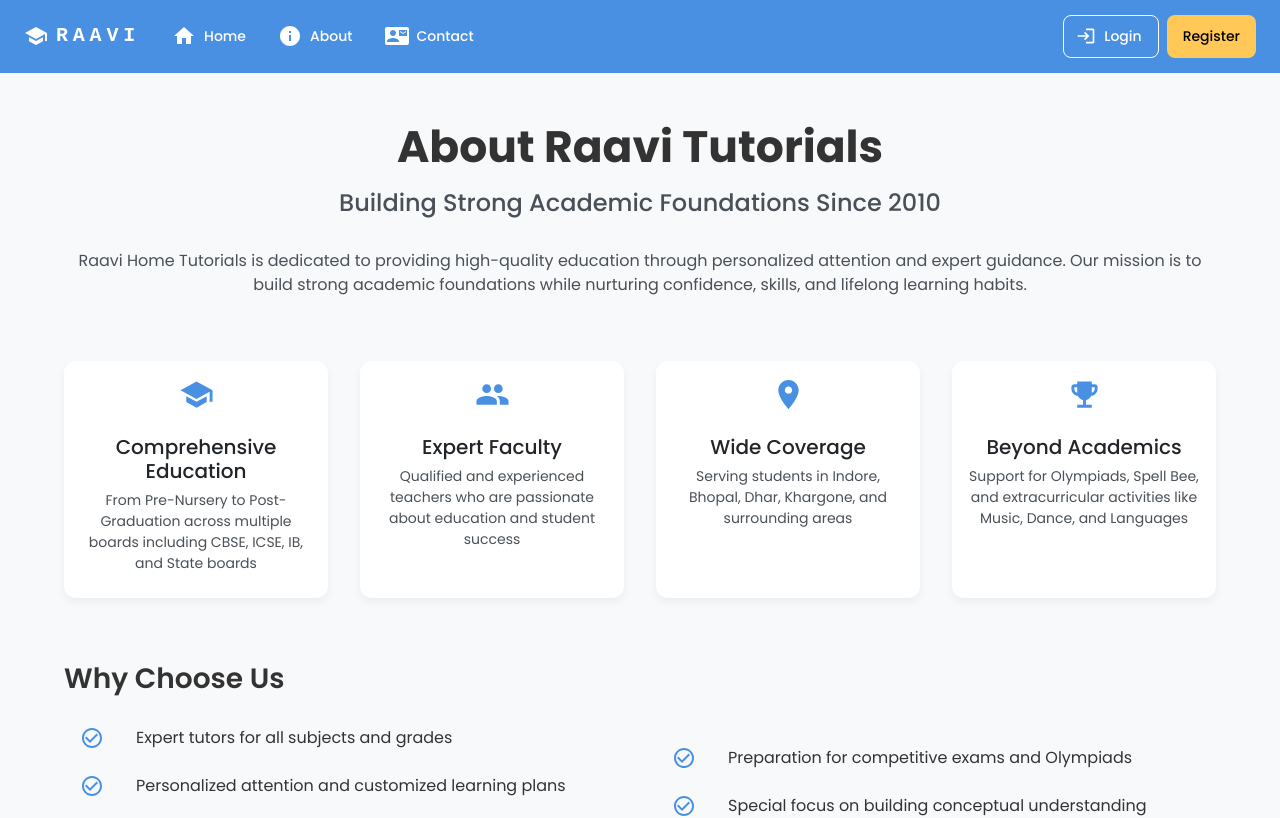
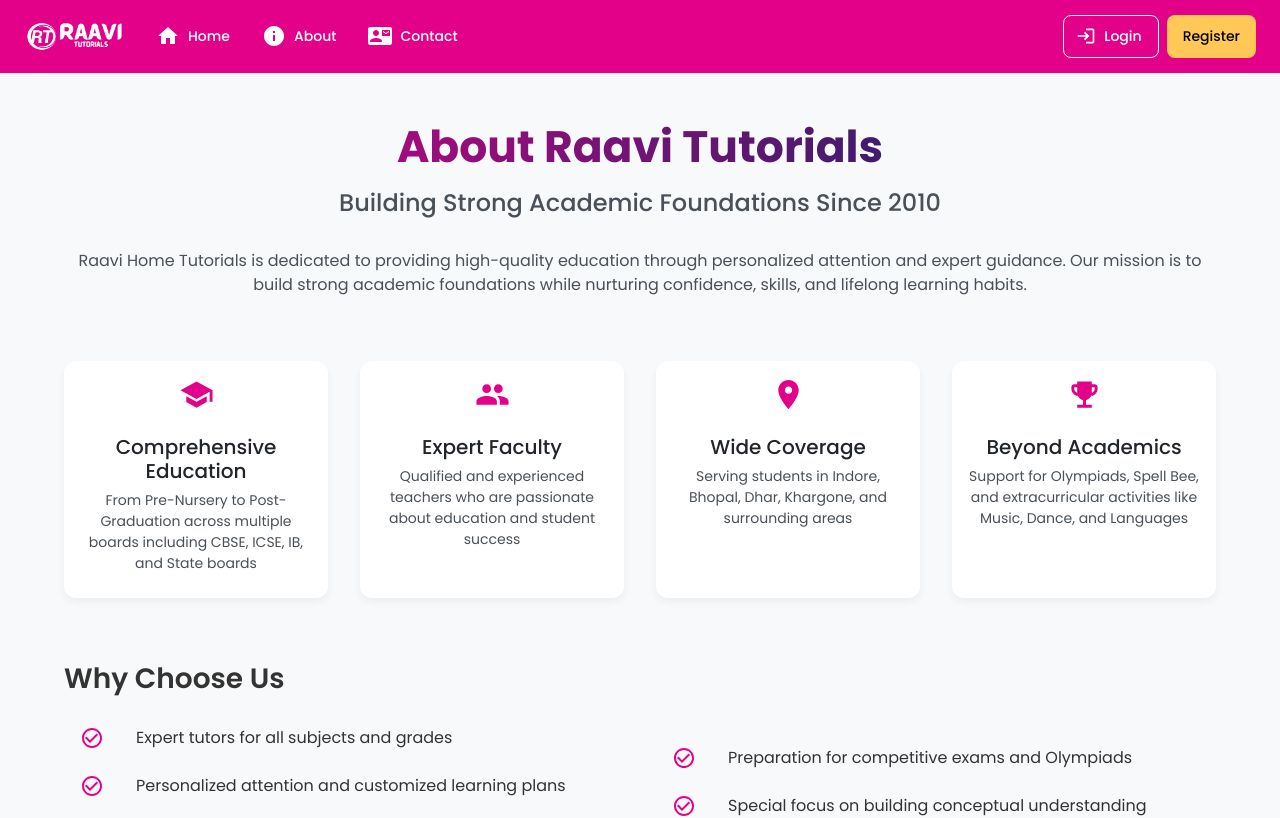
Before and after one commit to ArinBagul/Raavi-Tutorials, a React (Vite) app: page /about in a window 1280 px wide. Shown: the top 818 px of the page. Built offline with nearby package versions, Linux system fonts and the light colour scheme.

Commit message:
Theme Update

```diff
--- a/src/config/theme.js
+++ b/src/config/theme.js
@@ -3,9 +3,9 @@ import { createTheme } from '@mui/material/styles';
 export const theme = createTheme({
   palette: {
     primary: {
-      main: '#4A90E2',
+      main: '#E20188',
       light: '#74AEEB',
-      dark: '#2171C7',
+      dark: '#002661',
       contrastText: '#FFFFFF',
     },
     secondary: {
--- a/src/index.css
+++ b/src/index.css
@@ -3,7 +3,7 @@
 @import url('https://fonts.googleapis.com/css2?family=Nunito:wght@300;400;500;600;700&display=swap');
 
 :root {
-  --primary-color: #4A90E2;
+  --primary-color: #E20188;
   --secondary-color: #FFC857;
   --accent-color: #F95F62;
   --background-color: #F8F9FA;
--- a/src/layouts/MainLayout.jsx
+++ b/src/layouts/MainLayout.jsx
@@ -1,5 +1,5 @@
-import { useState } from 'react';
-import { Outlet, Link as RouterLink, useLocation } from 'react-router-dom';
+import { useState } from "react";
+import { Outlet, Link as RouterLink, useLocation } from "react-router-dom";
 import {
   AppBar,
   Box,
@@ -20,32 +20,28 @@ import {
   ListItemIcon,
   ListItemText,
   Divider,
-} from '@mui/material';
-import MenuIcon from '@mui/icons-material/Menu';
-import HomeIcon from '@mui/icons-material/Home';
-import InfoIcon from '@mui/icons-material/Info';
-import ContactMailIcon from '@mui/icons-material/ContactMail';
-import SchoolIcon from '@mui/icons-material/School';
-import LoginIcon from '@mui/icons-material/Login';
-import { useAuth } from '../contexts/AuthContext';
-import { useDialog } from '../contexts/DialogContext';
+} from "@mui/material";
+import MenuIcon from "@mui/icons-material/Menu";
+import HomeIcon from "@mui/icons-material/Home";
+import InfoIcon from "@mui/icons-material/Info";
+import ContactMailIcon from "@mui/icons-material/ContactMail";
+import SchoolIcon from "@mui/icons-material/School";
+import LoginIcon from "@mui/icons-material/Login";
+import { useAuth } from "../contexts/AuthContext";
+import { useDialog } from "../contexts/DialogContext";
+
+import RaaviLogoWhite from "../assets/RaaviLogo-White.png";
 
 const pages = [
-  { name: 'Home', path: '/', icon: <HomeIcon /> },
-  { name: 'About', path: '/about', icon: <InfoIcon /> },
-  { name: 'Contact', path: '/contact', icon: <ContactMailIcon /> },
+  { name: "Home", path: "/", icon: <HomeIcon /> },
+  { name: "About", path: "/about", icon: <InfoIcon /> },
+  { name: "Contact", path: "/contact", icon: <ContactMailIcon /> },
 ];
 
 const userTypePages = {
-  student: [
-    { name: 'Student Dashboard', path: '/student-dashboard' },
-  ],
-  teacher: [
-    { name: 'Teacher Dashboard', path: '/teacher-dashboard' },
-  ],
-  admin: [
-    { name: 'Admin Panel', path: '/admin-panel' },
-  ],
+  student: [{ name: "Student Dashboard", path: "/student-dashboard" }],
+  teacher: [{ name: "Teacher Dashboard", path: "/teacher-dashboard" }],
+  admin: [{ name: "Admin Panel", path: "/admin-panel" }],
 };
 
 export function MainLayout() {
@@ -78,19 +74,19 @@ export function MainLayout() {
 
   const handleSignOut = () => {
     showConfirm({
-      title: 'Sign Out',
-      message: 'Are you sure you want to sign out?',
+      title: "Sign Out",
+      message: "Are you sure you want to sign out?",
       onConfirm: async () => {
         const { error } = await signOut();
         if (error) {
           showSnackbar({
-            message: 'Error signing out. Please try again.',
-            severity: 'error',
+            message: "Error signing out. Please try again.",
+            severity: "error",
           });
         } else {
           showSnackbar({
-            message: 'Successfully signed out',
-            severity: 'success',
+            message: "Successfully signed out",
+            severity: "success",
           });
         }
       },
@@ -100,21 +96,18 @@ export function MainLayout() {
   const getUserMenu = () => {
     if (!user) {
       return [
-        { name: 'Student Login', path: '/student-login' },
-        { name: 'Teacher Login', path: '/teacher-login' },
-        { name: 'Admin Login', path: '/admin-login' },
+        { name: "Student Login", path: "/student-login" },
+        { name: "Teacher Login", path: "/teacher-login" },
+        { name: "Admin Login", path: "/admin-login" },
       ];
     }
 
     const userSpecificPages = userTypePages[profile?.type] || [];
-    return [
-      ...userSpecificPages,
-      { name: 'Sign Out', onClick: handleSignOut },
-    ];
+    return [...userSpecificPages, { name: "Sign Out", onClick: handleSignOut }];
   };
 
   const drawer = (
-    <Box onClick={handleDrawerToggle} sx={{ textAlign: 'center' }}>
+    <Box onClick={handleDrawerToggle} sx={{ textAlign: "center" }}>
       <Typography variant="h6" sx={{ my: 2 }}>
         Raavi Tutorials
       </Typography>
@@ -137,32 +130,30 @@ export function MainLayout() {
   );
 
   return (
-    <Box sx={{ display: 'flex', flexDirection: 'column', minHeight: '100vh' }}>
+    <Box sx={{ display: "flex", flexDirection: "column", minHeight: "100vh" }}>
       <AppBar position="static">
         <Container maxWidth="xl">
           <Toolbar disableGutters>
             {/* Logo - Desktop */}
-            <SchoolIcon sx={{ display: { xs: 'none', md: 'flex' }, mr: 1 }} />
-            <Typography
-              variant="h6"
-              noWrap
+            <Link
               component={RouterLink}
               to="/"
               sx={{
+                display: { xs: "none", md: "flex" },
+                alignItems: "center",
                 mr: 2,
-                display: { xs: 'none', md: 'flex' },
-                fontFamily: 'monospace',
-                fontWeight: 700,
-                letterSpacing: '.3rem',
-                color: 'inherit',
-                textDecoration: 'none',
               }}
             >
-              RAAVI
-            </Typography>
+              <Box
+                component="img"
+                src={RaaviLogoWhite}
+                alt="Raavi Logo"
+                sx={{ height: 55 , width: 100 }} // Adjust height as needed
+              />
+            </Link>
 
             {/* Mobile Menu */}
-            <Box sx={{ flexGrow: 1, display: { xs: 'flex', md: 'none' } }}>
+            <Box sx={{ flexGrow: 1, display: { xs: "flex", md: "none" } }}>
               <IconButton
                 size="large"
                 aria-label="menu"
@@ -176,28 +167,26 @@ export function MainLayout() {
             </Box>
 
             {/* Logo - Mobile */}
-            <SchoolIcon sx={{ display: { xs: 'flex', md: 'none' }, mr: 1 }} />
-            <Typography
-              variant="h5"
-              noWrap
+            <Link
               component={RouterLink}
               to="/"
               sx={{
                 mr: 2,
-                display: { xs: 'flex', md: 'none' },
+                display: { xs: "flex", md: "none" },
                 flexGrow: 1,
-                fontFamily: 'monospace',
-                fontWeight: 700,
-                letterSpacing: '.3rem',
-                color: 'inherit',
-                textDecoration: 'none',
+                alignItems: "center",
               }}
             >
-              RAAVI
-            </Typography>
+              <Box
+                component="img"
+                src={RaaviLogoWhite}
+                alt="Raavi Logo"
+                sx={{ height: 70 , width: 130 }} // Smaller height for mobile
+              />
+            </Link>
 
             {/* Desktop Menu */}
-            <Box sx={{ flexGrow: 1, display: { xs: 'none', md: 'flex' } }}>
+            <Box sx={{ flexGrow: 1, display: { xs: "none", md: "flex" } }}>
               {pages.map((page) => (
                 <Button
                   key={page.name}
@@ -206,9 +195,9 @@ export function MainLayout() {
                   onClick={handleCloseNavMenu}
                   sx={{
                     my: 2,
-                    color: 'white',
-                    display: 'flex',
-                    alignItems: 'center',
+                    color: "white",
+                    display: "flex",
+                    alignItems: "center",
                     gap: 1,
                   }}
                 >
@@ -229,17 +218,17 @@ export function MainLayout() {
                   </IconButton>
                 </Tooltip>
                 <Menu
-                  sx={{ mt: '45px' }}
+                  sx={{ mt: "45px" }}
                   id="menu-appbar"
                   anchorEl={anchorElUser}
                   anchorOrigin={{
-                    vertical: 'top',
-                    horizontal: 'right',
+                    vertical: "top",
+                    horizontal: "right",
                   }}
                   keepMounted
                   transformOrigin={{
-                    vertical: 'top',
-                    horizontal: 'right',
+                    vertical: "top",
+                    horizontal: "right",
                   }}
                   open={Boolean(anchorElUser)}
                   onClose={handleCloseUserMenu}
@@ -251,7 +240,7 @@ export function MainLayout() {
                         handleCloseUserMenu();
                         item.onClick ? item.onClick() : null;
                       }}
-                      component={item.path ? RouterLink : 'li'}
+                      component={item.path ? RouterLink : "li"}
                       to={item.path}
                     >
                       <Typography textAlign="center">{item.name}</Typography>
@@ -260,7 +249,7 @@ export function MainLayout() {
                 </Menu>
               </Box>
             ) : (
-              <Box sx={{ display: 'flex', gap: 1 }}>
+              <Box sx={{ display: "flex", gap: 1 }}>
                 <Button
                   variant="outlined"
                   color="inherit"
@@ -294,8 +283,8 @@ export function MainLayout() {
           keepMounted: true, // Better open performance on mobile
         }}
         sx={{
-          display: { xs: 'block', md: 'none' },
-          '& .MuiDrawer-paper': { boxSizing: 'border-box', width: 240 },
+          display: { xs: "block", md: "none" },
+          "& .MuiDrawer-paper": { boxSizing: "border-box", width: 240 },
         }}
       >
         {drawer}
@@ -306,7 +295,7 @@ export function MainLayout() {
         component="main"
         sx={{
           flexGrow: 1,
-          bgcolor: 'background.default',
+          bgcolor: "background.default",
         }}
       >
         <Outlet />
@@ -318,26 +307,26 @@ export function MainLayout() {
         sx={{
           py: 3,
           px: 2,
-          mt: 'auto',
+          mt: "auto",
           backgroundColor: (theme) =>
-            theme.palette.mode === 'light'
+            theme.palette.mode === "light"
               ? theme.palette.grey[200]
               : theme.palette.grey[800],
         }}
       >
         <Container maxWidth="lg">
           <Typography variant="body2" color="text.secondary" align="center">
-            {'© '}
+            {"© "}
             <Link
               color="inherit"
               component={RouterLink}
               to="/"
-              sx={{ textDecoration: 'none' }}
+              sx={{ textDecoration: "none" }}
             >
               Raavi Tutorials
-            </Link>{' '}
+            </Link>{" "}
             {new Date().getFullYear()}
-            {'. All rights reserved.'}
+            {". All rights reserved."}
           </Typography>
         </Container>
       </Box>
--- a/src/pages/About.jsx
+++ b/src/pages/About.jsx
@@ -9,44 +9,48 @@ import {
   ListItem,
   ListItemIcon,
   ListItemText,
-} from '@mui/material';
-import CheckCircleOutlineIcon from '@mui/icons-material/CheckCircleOutline';
-import SchoolIcon from '@mui/icons-material/School';
-import GroupIcon from '@mui/icons-material/Group';
-import LocationOnIcon from '@mui/icons-material/LocationOn';
-import EmojiEventsIcon from '@mui/icons-material/EmojiEvents';
+} from "@mui/material";
+import CheckCircleOutlineIcon from "@mui/icons-material/CheckCircleOutline";
+import SchoolIcon from "@mui/icons-material/School";
+import GroupIcon from "@mui/icons-material/Group";
+import LocationOnIcon from "@mui/icons-material/LocationOn";
+import EmojiEventsIcon from "@mui/icons-material/EmojiEvents";
 
 const features = [
-  'Expert tutors for all subjects and grades',
-  'Personalized attention and customized learning plans',
-  'Flexible scheduling and home tutoring options',
-  'Regular progress tracking and feedback',
-  'Preparation for competitive exams and Olympiads',
-  'Special focus on building conceptual understanding',
-  'Safe and comfortable learning environment',
-  'Affordable fee structure with flexible payment options',
+  "Expert tutors for all subjects and grades",
+  "Personalized attention and customized learning plans",
+  "Flexible scheduling and home tutoring options",
+  "Regular progress tracking and feedback",
+  "Preparation for competitive exams and Olympiads",
+  "Special focus on building conceptual understanding",
+  "Safe and comfortable learning environment",
+  "Affordable fee structure with flexible payment options",
 ];
 
 const keyHighlights = [
   {
     icon: <SchoolIcon fontSize="large" color="primary" />,
-    title: 'Comprehensive Education',
-    description: 'From Pre-Nursery to Post-Graduation across multiple boards including CBSE, ICSE, IB, and State boards',
+    title: "Comprehensive Education",
+    description:
+      "From Pre-Nursery to Post-Graduation across multiple boards including CBSE, ICSE, IB, and State boards",
   },
   {
     icon: <GroupIcon fontSize="large" color="primary" />,
-    title: 'Expert Faculty',
-    description: 'Qualified and experienced teachers who are passionate about education and student success',
+    title: "Expert Faculty",
+    description:
+      "Qualified and experienced teachers who are passionate about education and student success",
   },
   {
     icon: <LocationOnIcon fontSize="large" color="primary" />,
-    title: 'Wide Coverage',
-    description: 'Serving students in Indore, Bhopal, Dhar, Khargone, and surrounding areas',
+    title: "Wide Coverage",
+    description:
+      "Serving students in Indore, Bhopal, Dhar, Khargone, and surrounding areas",
   },
   {
     icon: <EmojiEventsIcon fontSize="large" color="primary" />,
-    title: 'Beyond Academics',
-    description: 'Support for Olympiads, Spell Bee, and extracurricular activities like Music, Dance, and Languages',
+    title: "Beyond Academics",
+    description:
+      "Support for Olympiads, Spell Bee, and extracurricular activities like Music, Dance, and Languages",
   },
 ];
 
@@ -55,17 +59,28 @@ function About() {
     <Box sx={{ py: 6 }}>
       <Container maxWidth="lg">
         {/* Hero Section */}
-        <Box sx={{ textAlign: 'center', mb: 8 }}>
-          <Typography variant="h2" gutterBottom>
+        <Box sx={{ textAlign: "center", mb: 8 }}>
+          <Typography
+            variant="h2"
+            gutterBottom
+            sx={{
+              background: "linear-gradient(90deg, #E20188 0%, #002661 100%)",
+              WebkitBackgroundClip: "text",
+              WebkitTextFillColor: "transparent",
+              fontWeight: "bold", // Optional
+            }}
+          >
             About Raavi Tutorials
           </Typography>
+
           <Typography variant="h5" color="text.secondary" sx={{ mb: 4 }}>
             Building Strong Academic Foundations Since 2010
           </Typography>
           <Typography variant="body1" color="text.secondary" paragraph>
-            Raavi Home Tutorials is dedicated to providing high-quality education through
-            personalized attention and expert guidance. Our mission is to build strong
-            academic foundations while nurturing confidence, skills, and lifelong learning habits.
+            Raavi Home Tutorials is dedicated to providing high-quality
+            education through personalized attention and expert guidance. Our
+            mission is to build strong academic foundations while nurturing
+            confidence, skills, and lifelong learning habits.
           </Typography>
         </Box>
 
@@ -73,8 +88,14 @@ function About() {
         <Grid container spacing={4} sx={{ mb: 8 }}>
           {keyHighlights.map((highlight, index) => (
             <Grid item xs={12} sm={6} md={3} key={index}>
-              <Card sx={{ height: '100%', display: 'flex', flexDirection: 'column' }}>
-                <CardContent sx={{ flexGrow: 1, textAlign: 'center' }}>
+              <Card
+                sx={{
+                  height: "100%",
+                  display: "flex",
+                  flexDirection: "column",
+                }}
+              >
+                <CardContent sx={{ flexGrow: 1, textAlign: "center" }}>
                   <Box sx={{ mb: 2 }}>{highlight.icon}</Box>
                   <Typography variant="h6" gutterBottom>
                     {highlight.title}
@@ -95,7 +116,9 @@ function About() {
               Why Choose Us
             </Typography>
             <List>
-              {features.slice(0, Math.ceil(features.length / 2)).map((feature, index) => (
+              {features
+                .slice(0, Math.ceil(features.length / 2))
+                .map((feature, index) => (
                   <ListItem key={index}>
                     <ListItemIcon>
                       <CheckCircleOutlineIcon color="primary" />
@@ -108,7 +131,9 @@ function About() {
           <Grid item xs={12} md={6}>
             <Box sx={{ mt: { xs: 0, md: 8 } }}>
               <List>
-                {features.slice(Math.ceil(features.length / 2)).map((feature, index) => (
+                {features
+                  .slice(Math.ceil(features.length / 2))
+                  .map((feature, index) => (
                     <ListItem key={index}>
                       <ListItemIcon>
                         <CheckCircleOutlineIcon color="primary" />
@@ -122,16 +147,17 @@ function About() {
         </Grid>
 
         {/* Mission Statement */}
-        <Box sx={{ bgcolor: 'background.paper', p: 4, borderRadius: 2 }}>
+        <Box sx={{ bgcolor: "background.paper", p: 4, borderRadius: 2 }}>
           <Typography variant="h4" gutterBottom align="center">
             Our Mission
           </Typography>
           <Typography variant="body1" paragraph align="center">
-            At Raavi Tutorials, we believe every student has unique potential waiting
-            to be unlocked. Our mission is to provide personalized education that not
-            only helps students excel academically but also develops critical thinking,
-            creativity, and confidence. We strive to create a supportive learning
-            environment where students can grow, explore, and achieve their full potential.
+            At Raavi Tutorials, we believe every student has unique potential
+            waiting to be unlocked. Our mission is to provide personalized
+            education that not only helps students excel academically but also
+            develops critical thinking, creativity, and confidence. We strive to
+            create a supportive learning environment where students can grow,
+            explore, and achieve their full potential.
           </Typography>
           <Typography variant="h6" align="center" color="primary.main">
             "Education is not preparation for life; education is life itself."
```
Also changed, not shown: src/pages/Home.jsx (+7 -1 lines), src/assets/RaaviLogo-White.png (added), src/assets/RaaviLogo.png (added). Lines whose indentation alone changed are shown as unchanged.
